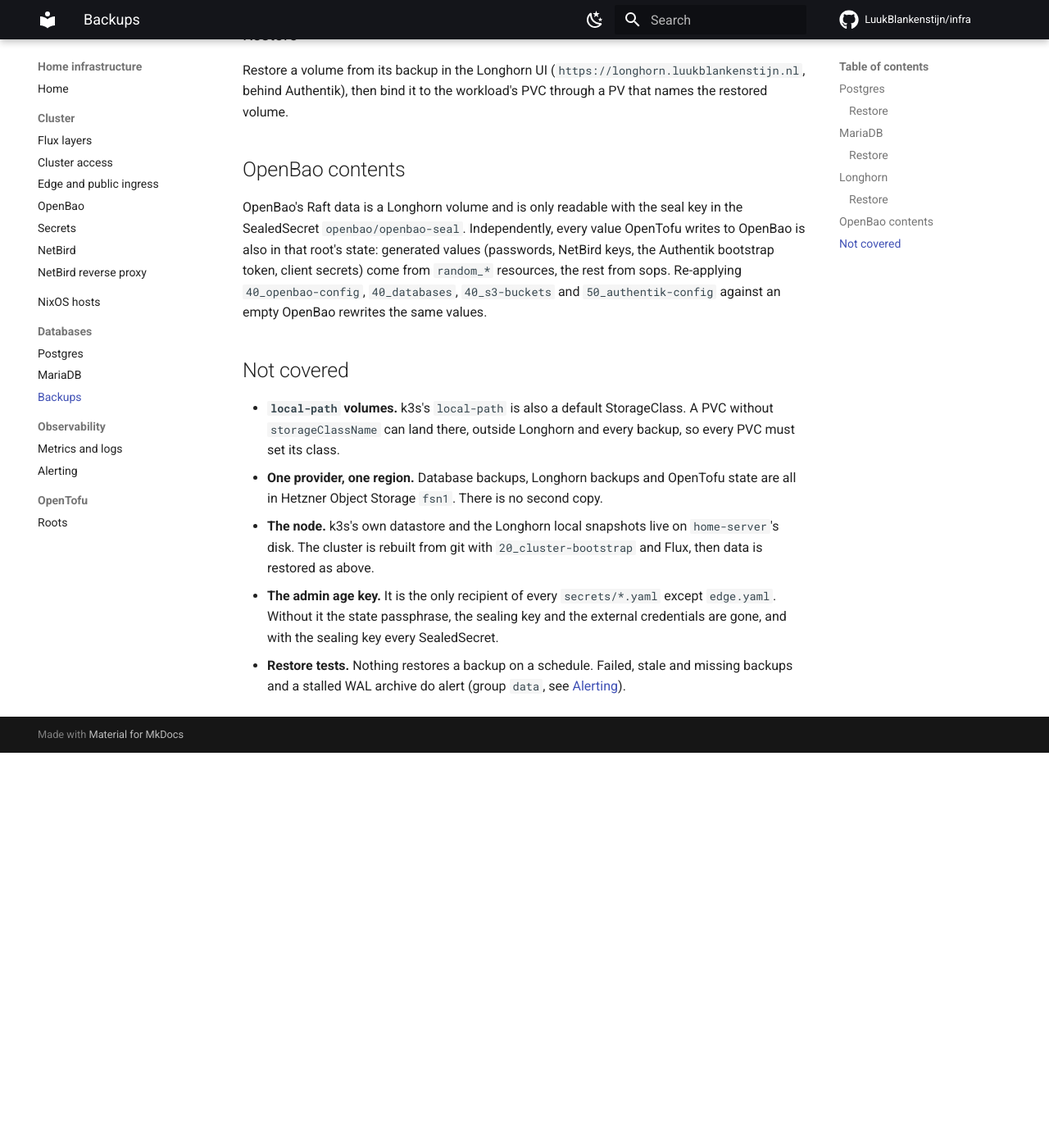
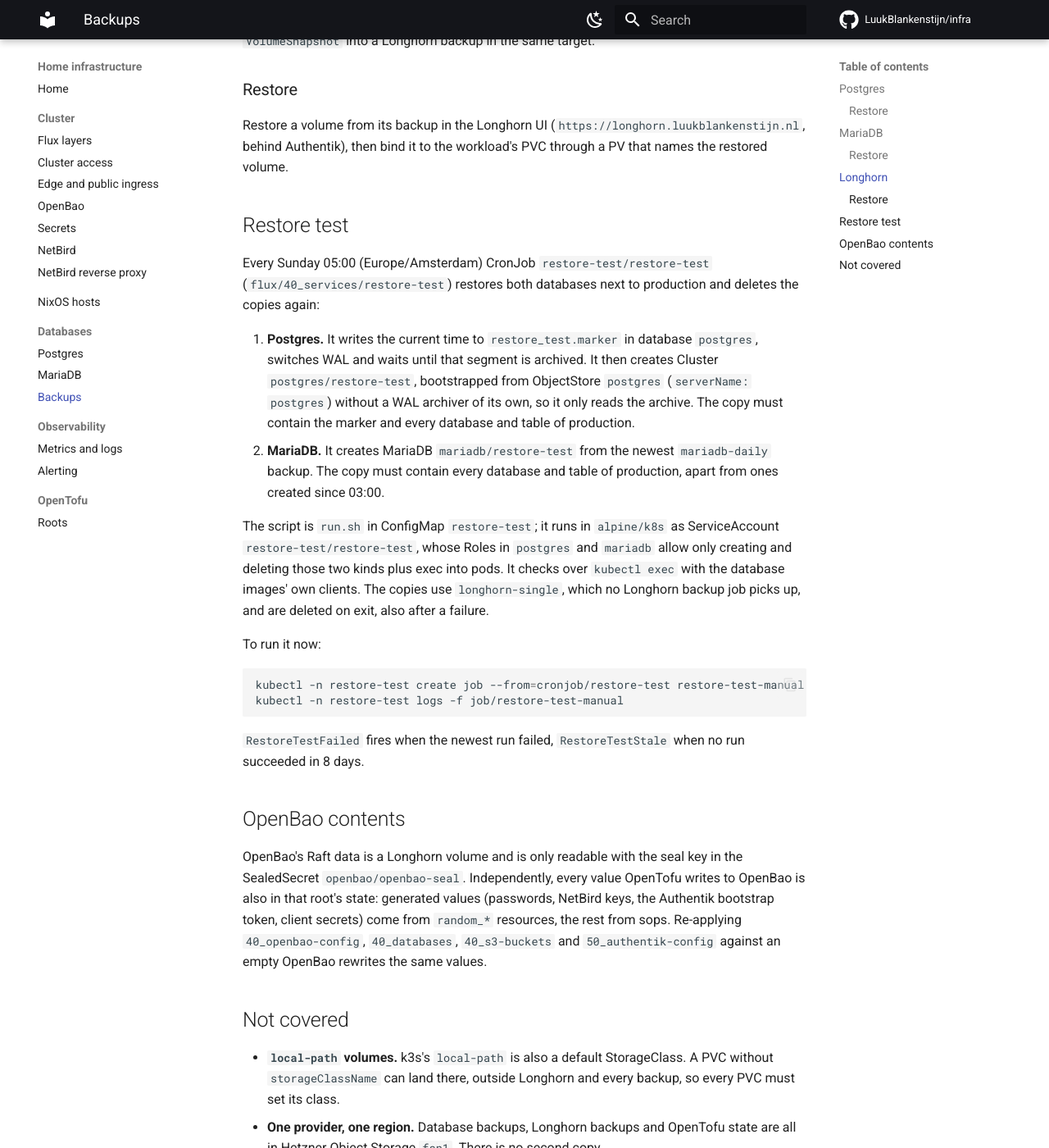
Before and after one commit to LuukBlankenstijn/infra, an MkDocs documentation site: the page built from docs/databases/backups.md, in a window 1280 px wide and 1400 px high, scrolled down 2950 px. Shown: the whole window at 82% size. Built offline with MkDocs 1.6.1 and Material for MkDocs 9.7.7, drawn with Linux system fonts in a browser that asks for light colours; comment, search, counter and statistics services are not loaded; before the commit the page ends 3868 px from its top, so only the background shows below that; some of the changed text lies outside the part shown.

Commit message:
feat(backups): weekly restore test of Postgres and MariaDB with alerts
Also correct the backup docs: MariaDB binlogs are not archived, because
mariadb-operator only archives them in its replication topology.

````diff
--- a/docs/databases/backups.md
+++ b/docs/databases/backups.md
@@ -65,22 +65,24 @@ two clusters archiving to one prefix corrupt each other's WAL timeline.
 | Object | Does |
 | --- | --- |
 | `PhysicalBackup` `mariadb-daily` | `mariadb-backup` base backup, `0 3 * * *` (five fields), `immediate: true`, gzip, `maxRetention: 720h`, prefix `base` |
-| `PointInTimeRecovery` `mariadb` | binlog archive, prefix `binlog`, gzip, base backups from `mariadb-daily`; referenced by the `MariaDB` through `pointInTimeRecoveryRef` |
+| `PointInTimeRecovery` `mariadb` | binlog archive to prefix `binlog`, referenced by the `MariaDB` through `pointInTimeRecoveryRef`; inactive, see below |
 | `ExternalSecret` `mariadb-s3` | bucket key from OpenBao `s3/mariadb/mariadb` |
 
 `mariadb-daily` passes `--disable-ssl-verify-server-cert`: it connects to the
-server by its Service address, which the certificate does not name. Archive
-state is in the `MariaDB` status:
+server by its Service address, which the certificate does not name.
 
-```sh
-kubectl -n mariadb get mariadb mariadb -o jsonpath='{.status.pointInTimeRecovery}'
-```
+Binary logs are not archived. mariadb-operator archives binlogs only in its
+asynchronous replication topology; this instance is standalone, so the server
+runs with `log_bin` off and the `PointInTimeRecovery` object does nothing. A
+restore goes back to the last 03:00 base backup: up to a day of writes is lost.
 
 ### Restore
 
-Create a new `MariaDB` with `bootstrapFrom.pointInTimeRecoveryRef: {name: mariadb}`
-and a `targetRecoveryTime`. It must archive to a different binlog prefix: the
-prefix has to be empty when archiving starts.
+Create a new `MariaDB` with
+`bootstrapFrom.backupRef: {name: mariadb-daily, kind: PhysicalBackup}` (the
+newest backup) or add `targetRecoveryTime` to pick the newest backup before that
+time. Reuse `rootPasswordSecretKeyRef` `mariadb-root`: the restored data has the
+original root password.
 
 ## Longhorn
 
@@ -107,6 +109,39 @@ Restore a volume from its backup in the Longhorn UI
 (`https://longhorn.luukblankenstijn.nl`, behind Authentik), then bind it to the
 workload's PVC through a PV that names the restored volume.
 
+## Restore test
+
+Every Sunday 05:00 (Europe/Amsterdam) CronJob `restore-test/restore-test`
+(`flux/40_services/restore-test`) restores both databases next to production
+and deletes the copies again:
+
+1. **Postgres.** It writes the current time to `restore_test.marker` in database
+   `postgres`, switches WAL and waits until that segment is archived. It then
+   creates Cluster `postgres/restore-test`, bootstrapped from ObjectStore
+   `postgres` (`serverName: postgres`) without a WAL archiver of its own, so it
+   only reads the archive. The copy must contain the marker and every database
+   and table of production.
+2. **MariaDB.** It creates MariaDB `mariadb/restore-test` from the newest
+   `mariadb-daily` backup. The copy must contain every database and table of
+   production, apart from ones created since 03:00.
+
+The script is `run.sh` in ConfigMap `restore-test`; it runs in `alpine/k8s` as
+ServiceAccount `restore-test/restore-test`, whose Roles in `postgres` and
+`mariadb` allow only creating and deleting those two kinds plus exec into pods.
+It checks over `kubectl exec` with the database images' own clients. The copies
+use `longhorn-single`, which no Longhorn backup job picks up, and are deleted
+on exit, also after a failure.
+
+To run it now:
+
+```sh
+kubectl -n restore-test create job --from=cronjob/restore-test restore-test-manual
+kubectl -n restore-test logs -f job/restore-test-manual
+```
+
+`RestoreTestFailed` fires when the newest run failed, `RestoreTestStale` when no
+run succeeded in 8 days.
+
 ## OpenBao contents
 
 OpenBao's Raft data is a Longhorn volume and is only readable with the seal key
@@ -130,6 +165,10 @@ same values.
 - **The admin age key.** It is the only recipient of every `secrets/*.yaml`
   except `edge.yaml`. Without it the state passphrase, the sealing key and the
   external credentials are gone, and with the sealing key every SealedSecret.
-- **Restore tests.** Nothing restores a backup on a schedule. Failed, stale and
-  missing backups and a stalled WAL archive do alert (group `data`, see
-  [Alerting](../observability/alerting.md)).
+- **MariaDB point-in-time recovery.** See [MariaDB](#mariadb): only the nightly
+  base backups exist.
+- **Longhorn restore tests.** Only the databases are test-restored.
+
+Failed, stale and missing backups, a stalled WAL archive and a failed or
+overdue restore test alert in group `data` (see
+[Alerting](../observability/alerting.md)).
````
Also changed, not shown: other parts of docs/databases/backups.md (+1 -1 lines), docs/databases/mariadb.md (+2 -2 lines), docs/observability/alerting.md (+1 -1 lines), 5 other files.
